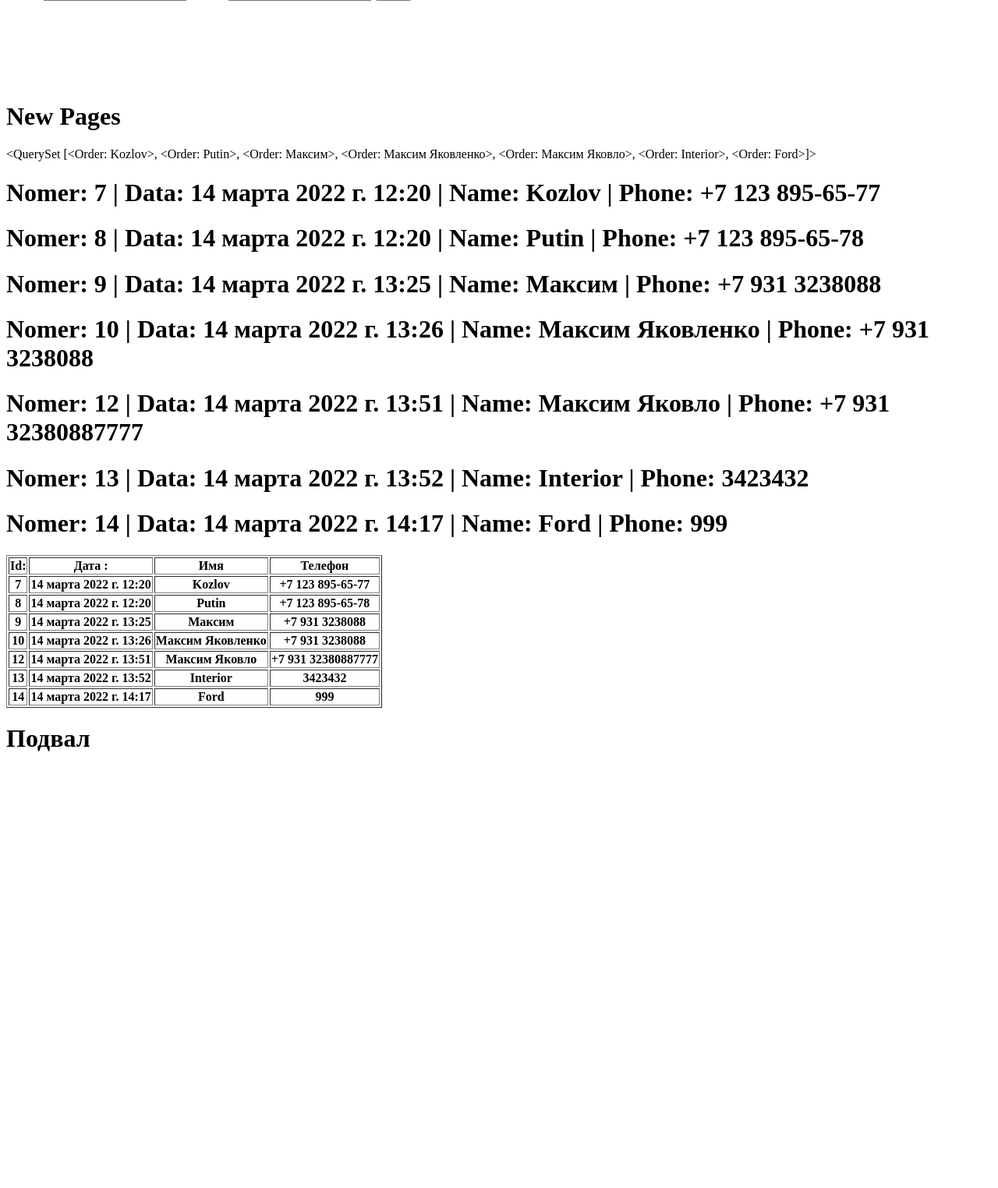
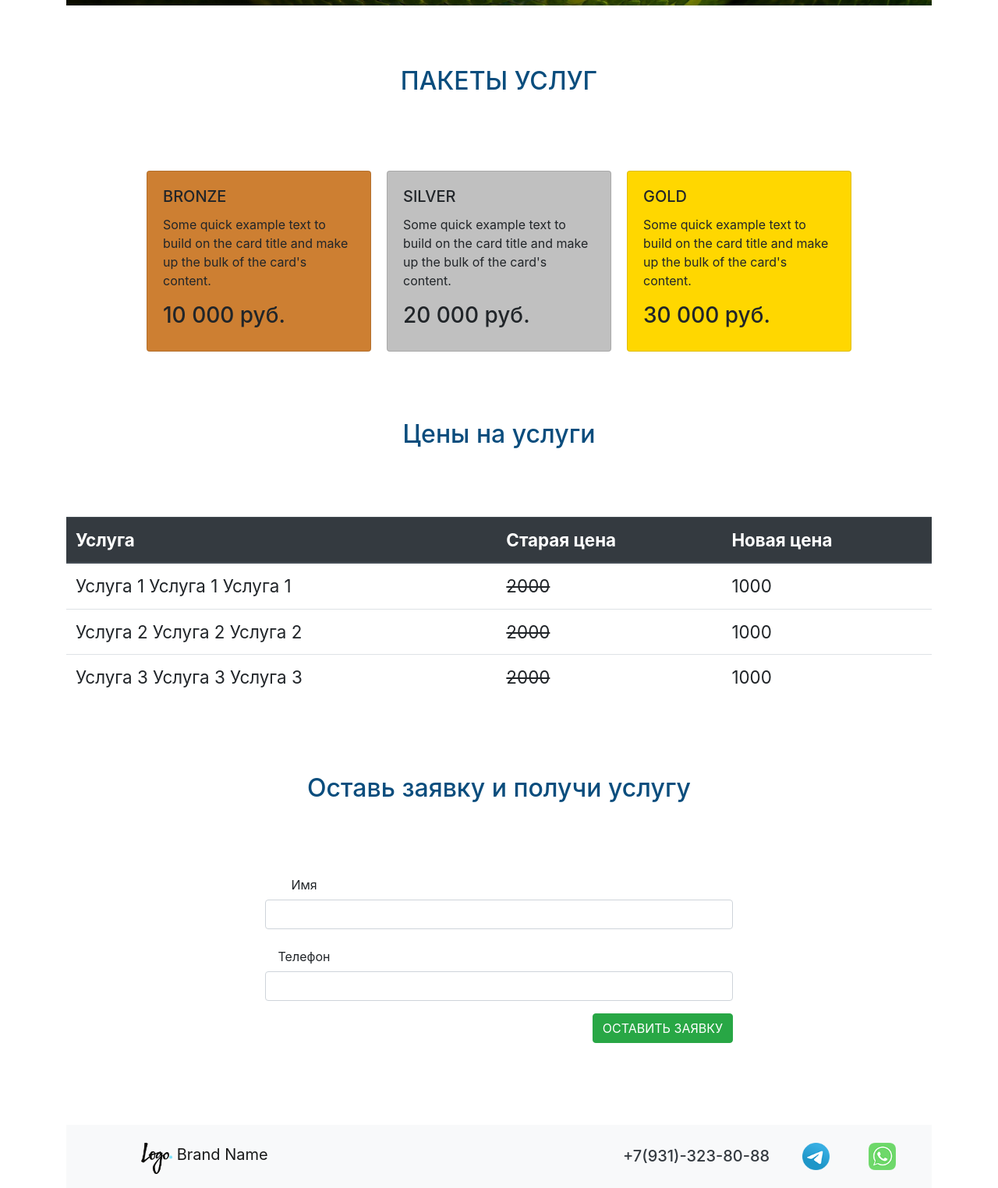
Before and after one commit to Max-OSDG/django_traning_website, a Django app: page / in a window 1280 px wide. Shown: the part 698-2222 px from the top of the page at 78% size. Before the commit the page ends 1662 px from the top, so only its background shows below. Run offline with Django 4.2, Linux system fonts and the light colour scheme; data comes from the database, SQL or seed files in the repository; lists and menus that the app fills with data are empty.

Commit message:
Конец урок 1. Начало урок 2

```diff
--- /dev/null
+++ b/landingpagewebsite/static/external.css
@@ -0,0 +1,75 @@
+/*Heder*/
+.logo-top {
+  width: 100px;
+  height: 40px;
+  float: left;
+  margin: 0px 0px 5px 80px;
+}
+
+.phone-number {
+  width: 200px;
+  height: 40px;
+  float: right;
+  margin: 20px 10px 5px 20px;
+}
+
+.whatsapp-number {
+  width: 35px;
+  height: 35px;
+  float: right;
+  margin: 15px 30px 5px 20px;
+  background: url(./img/wa-image-color.png) no-repeat center top / cover;
+  transition: 0.5s ease-in-out;
+}
+.telegram-number {
+  width: 35px;
+  height: 35px;
+  float: right;
+  margin: 15px 30px 5px 20px;
+  background: url(./img/tg-image-color.png) no-repeat center top / cover;
+  transition: 0.5s ease-in-out;
+}
+
+.slaider_h {
+	height: 60px;
+	width: 50%;
+	margin: 30px 0px 10px 0px;
+	padding-top: 20px;
+	background-color: rgba(10, 77, 125, 0.5);
+	text-align: center;
+}
+
+.slaider_p {
+	height: 100%;
+	width: 80%;
+	float: right;
+	margin: 0px 0px 30px 0px;
+	padding-top: 20px;
+	padding-bottom: 20px;
+	background-color: rgba(10, 77, 125, 0.5);
+	text-align: center;
+}
+
+.text-3 {
+  color: rgb(10, 77, 125);
+  /*font-family: arial;*/
+  font-size: 2em;
+  text-align: center;
+  padding-top: 7%;
+  padding-bottom: 7%;
+}
+
+.product_card {
+	margin: 10px;
+}
+
+.table_one {
+	font-size: 1.4em;
+}
+
+.class_form {
+  /*color: #fff;*/
+  /*font-size: 2em;*/
+  text-align: center;
+  padding-bottom: 7%;
+}
--- /dev/null
+++ b/landingpagewebsite/templates/Price.html
@@ -0,0 +1,60 @@
+<section>
+  		<div class="container">
+  			<h1 class="text-3">ПАКЕТЫ УСЛУГ</h1>
+  			<div class="row justify-content-center">
+  				<div class="card product_card" style="width: 18rem; background-color: #cd7f32;">
+				  <div class="card-body">
+				    <h5 class="card-title">BRONZE</h5>
+				    <p class="card-text">Some quick example text to build on the card title and make up the bulk of the card's content.</p>
+				    <h3>10 000 руб.</h3>
+				  </div>
+				</div>
+				<div class="card product_card" style="width: 18rem; background-color: #c0c0c0;">
+				  <div class="card-body">
+				    <h5 class="card-title">SILVER</h5>
+				    <p class="card-text">Some quick example text to build on the card title and make up the bulk of the card's content.</p>
+				    <h3>20 000 руб.</h3>
+				  </div>
+				</div>
+				<div class="card product_card" style="width: 18rem; background-color: #ffd700;">
+				  <div class="card-body">
+				    <h5 class="card-title">GOLD</h5>
+				    <p class="card-text">Some quick example text to build on the card title and make up the bulk of the card's content.</p>
+				    <h3>30 000 руб.</h3>
+				  </div>
+				</div>
+  			</div>
+  		</div>
+  	</section>
+  	<!-- Таблица -->
+  	<section>
+  		<div class="container">
+  			<h1 class="text-3">Цены на услуги</h1>
+  			<table class="table table_one">
+			  <thead class="thead-dark">
+			    <tr>
+			      <th scope="col">Услуга</th>
+			      <th scope="col">Старая цена</th>
+			      <th scope="col">Новая цена</th>
+			    </tr>
+			  </thead>
+			  <tbody>
+			    <tr>
+			      <td>Услуга 1 Услуга 1 Услуга 1</td>
+			      <td><del>2000</del></td>
+			      <td>1000</td>
+			    </tr>
+			    <tr>
+			      <td>Услуга 2 Услуга 2 Услуга 2</td>
+			      <td><del>2000</del></td>
+			      <td>1000</td>
+			    </tr>
+			    <tr>
+			      <td>Услуга 3 Услуга 3 Услуга 3</td>
+			      <td><del>2000</del></td>
+			      <td>1000</td>
+			    </tr>
+			  </tbody>
+			</table>
+  		</div>
+  	</section>
--- a/landingpagewebsite/templates/base.html
+++ b/landingpagewebsite/templates/base.html
@@ -1,21 +1,62 @@
-<!DOCTYPE html>
-<html lang="en">
-<head>
-    <meta charset="UTF-8">
-    <title>  Index page </title>
-</head>
-<body>
-<h1> Шапка </h1>
-
-{% block content %}
+{% load static %}
 
 
+<!doctype html>
+<html lang="ru">
+  <head>
+    <!-- Required meta tags -->
+    <meta charset="utf-8">
+    <meta name="viewport" content="width=device-width, initial-scale=1, shrink-to-fit=no">
+    <link href="{% static 'external.css' %}" rel="stylesheet">
+
+    <!-- Bootstrap CSS -->
+    <link rel="stylesheet" href="https://cdn.jsdelivr.net/npm/bootstrap@4.5.3/dist/css/bootstrap.min.css" integrity="sha384-TX8t27EcRE3e/ihU7zmQxVncDAy5uIKz4rEkgIXeMed4M0jlfIDPvg6uqKI2xXr2" crossorigin="anonymous">
+
+    <title>Простой сайт</title>
+  </head>
+  <body>
+	<nav class="navbar navbar-light bg-light container">
+	  <a class="navbar-brand logo-top" href="#">
+	    <img src="{% static 'img/Logo.png' %} " width="40" height="40" class="d-inline-block align-top" alt="" loading="lazy">
+	    Brand Name
+	  </a>
+	  <div class="contact-top">
+                <a class="whatsapp-number" href="https://web.whatsapp.com/"></a>
+                <a class="telegram-number" href="https://t.me/"></a>
+              <a class="phone-number text-dark" href="tel:+79313238088">
+              	<h5>+7(931)-323-80-88</h5></a>
+      </div>
+	</nav>
+
+{% block index %}
 
 {% endblock %}
 
 
-<h1> Подвал </h1>
 
 
-</body>
+
+<footer>
+  		<div class="container">
+  			<nav class="navbar navbar-light bg-light container">
+			    <a class="navbar-brand logo-top" href="#">
+			    	<img src="{% static 'img/Logo.png' %}" width="40" height="40" class="d-inline-block align-top" alt="" loading="lazy">
+			    	Brand Name
+			    </a>
+	  			<div class="contact-top">
+	                <a class="whatsapp-number" href="https://web.whatsapp.com/"></a>
+	                <a class="telegram-number" href="https://t.me/"></a>
+	              	<a class="phone-number text-dark" href="tel:+79313238088">
+	              	<h5>+7(931)-323-80-88</h5></a>
+      			</div>
+			</nav>
+  		</div>
+  	    </footer>
+
+
+
+
+    <script src="https://code.jquery.com/jquery-3.5.1.slim.min.js" integrity="sha384-DfXdz2htPH0lsSSs5nCTpuj/zy4C+OGpamoFVy38MVBnE+IbbVYUew+OrCXaRkfj" crossorigin="anonymous"></script>
+    <script src="https://cdn.jsdelivr.net/npm/bootstrap@4.5.3/dist/js/bootstrap.bundle.min.js" integrity="sha384-ho+j7jyWK8fNQe+A12Hb8AhRq26LrZ/JpcUGGOn+Y7RsweNrtN/tE3MoK7ZeZDyx" crossorigin="anonymous"></script>
+  </body>
 </html>
--- /dev/null
+++ b/landingpagewebsite/templates/carusel.html
@@ -0,0 +1,41 @@
+{% load static %}
+
+
+
+
+<!-- карусель -->
+  	<section>
+  		<div id="carouselExampleCaptions" class="carousel slide container" data-ride="carousel">
+		  <div class="carousel-inner">
+		    <div class="carousel-item active">
+		      <img src="{% static 'img/1.jpg' %}" class="d-block w-100"  alt="...">
+		      <div class="carousel-caption d-none d-md-block">
+		        <h5 class="slaider_h">First slide label</h5>
+		        <p class="slaider_p">Nulla vitae elit libero, a pharetra augue mollis interdum.Nulla vitae elit libero, a pharetra augue mollis interdum.Nulla vitae elit libero, a pharetra augue mollis interdum.</p>
+		      </div>
+		    </div>
+		    <div class="carousel-item">
+		      <img src="{% static 'img/2.jpg' %}" class="d-block w-100"  alt="...">
+		      <div class="carousel-caption d-none d-md-block">
+		        <h5 class="slaider_h">Second slide label</h5>
+		        <p class="slaider_p">Lorem ipsum dolor sit amet, consectetur adipiscing elit. Lorem ipsum dolor sit amet, consectetur adipiscing elit. Lorem ipsum dolor sit amet, consectetur adipiscing elit.</p>
+		      </div>
+		    </div>
+		    <div class="carousel-item">
+		      <img src= "{% static 'img/4.jpg' %}" class="d-block w-100"  alt="...">
+		      <div class="carousel-caption d-none d-md-block">
+		        <h5 class="slaider_h">Third slide label</h5>
+		        <p class="slaider_p">Praesent commodo cursus magna, vel scelerisque nisl consectetur. Praesent commodo cursus magna, vel scelerisque nisl consectetur. Praesent commodo cursus magna, vel scelerisque nisl consectetur.</p>
+		      </div>
+		    </div>
+		  </div>
+		  <a class="carousel-control-prev" href="#carouselExampleCaptions" role="button" data-slide="prev">
+		    <span class="carousel-control-prev-icon" aria-hidden="true"></span>
+		    <span class="sr-only">Previous</span>
+		  </a>
+		  <a class="carousel-control-next" href="#carouselExampleCaptions" role="button" data-slide="next">
+		    <span class="carousel-control-next-icon" aria-hidden="true"></span>
+		    <span class="sr-only">Next</span>
+		  </a>
+		</div>
+  	</section>
--- a/landingpagewebsite/templates/index.html
+++ b/landingpagewebsite/templates/index.html
@@ -1,13 +1,36 @@
 {% extends 'base.html' %}
+{% load static %}
+{% block index %}
 
-{% load static %}
+<!--Carusel-->
+	{% include 'carusel.html' %}
+  	<!-- Карточки -->
+  	{% include 'Price.html' %}
 
-{% block content %}
-
-<h1> Данные из индекса </h1>
-
-<img src="{% static 'img\1.jpg' %}" height=" 500">
-
-{% include 'index_old.html' %}
+  	<!-- форма -->
+  	<section>
+  		<div class="container class_form">
+  			<h1 class="text-3">Оставь заявку и получи услугу</h1>
+  			<div class="row justify-content-center">
+  			<form action="" method="" style="width: 50%;">
+			  <div class="form-group row">
+			    <label for="inputEmail3" class="col-sm-2 col-form-label">Имя</label><br>
+			      <input type="text" class="form-control" name="name">
+			    <div class="">
+			    </div>
+			  </div>
+			  <div class="form-group row">
+			    <label for="inputEmail3" class="col-sm-2 col-form-label">Телефон</label><br>
+			      <input type="text" class="form-control" name="phone">
+			    <div class="">
+			    </div>
+			  </div>
+			  <div style="float: right;" class="form-group row">
+			      <button type="submit" class="btn btn-success">ОСТАВИТЬ ЗАЯВКУ</button>
+			  </div>
+			</form>
+			</div>
+  		</div>
+  	</section>
 
 {% endblock %}
--- a/landingpagewebsite/templates/index_old.html
+++ /dev/null
@@ -1,75 +0,0 @@
-<!DOCTYPE html>
-<html lang="en">
-<head>
-    <meta charset="UTF-8">
-    <title>Title</title>
-</head>
-<body>
-
-<br>
-<br>
-<br>
-
-<style>
-.css_input {
-color: yellow
-background-color:red
-}
-</style>
-
-
-
-<form action ="{% url 'thanks_page' %}" method = "POST">
-    {% csrf_token %}
-   <!-- <label> Имя</label>
-    <input name = "name">
-    <label> Телефон</label>
-    <input name = "nomer">-->
-    {{form.as_table}}
-    <button type="submit">Send</button>
-</form>
-
-<br>
-<br>
-<br>
-<br>
-<br>
-<br>
-
-<h1>New Pages</h1>
-
-{% if object_list %}
-{{ object_list }}
-
-
-
-{% for obj in object_list %}
-    <h1>Nomer: {{obj.id}} | Data: {{obj.order_data}} | Name: {{obj.order_name}} | Phone: {{obj.order_phone}}</h1>
-
-{% endfor %}
-
-<table border = ' 1'>
-    <tr>
-       <th>Id:</th>
-       <th>   Дата   :</th>
-       <th>   Имя     </th>
-       <th>   Телефон   </th>
-    </tr>
-{% for obj in object_list %}
-    <tr>
-       <th>{{obj.id}}        </th>
-       <th>{{obj.order_data}}</th>
-       <th>{{obj.order_name}}</th>
-       <th>{{obj.order_phone}}</th>
-    </tr>
-{% endfor %}
-</table>
-
-{% else %}
-No data in database
-{% endif %}
-
-
-
-</body>
-</html>
```
Also changed, not shown: landingpagewebsite/templates/Thanks_page.html (deleted, +0 -10 lines), landingpagewebsite/templates/thanks.html (added, +16 -0 lines), landingpagewebsite/static/img/1.jpg (added), landingpagewebsite/static/img/2.jpg (added), landingpagewebsite/static/img/3.jpg (added), landingpagewebsite/static/img/4.jpg (added), landingpagewebsite/static/img/5.jpg (added), landingpagewebsite/static/img/6.jpg (added), landingpagewebsite/static/img/Logo.png (added), landingpagewebsite/static/img/tg-image-color.png (added), landingpagewebsite/static/img/wa-image-color.png (added).
